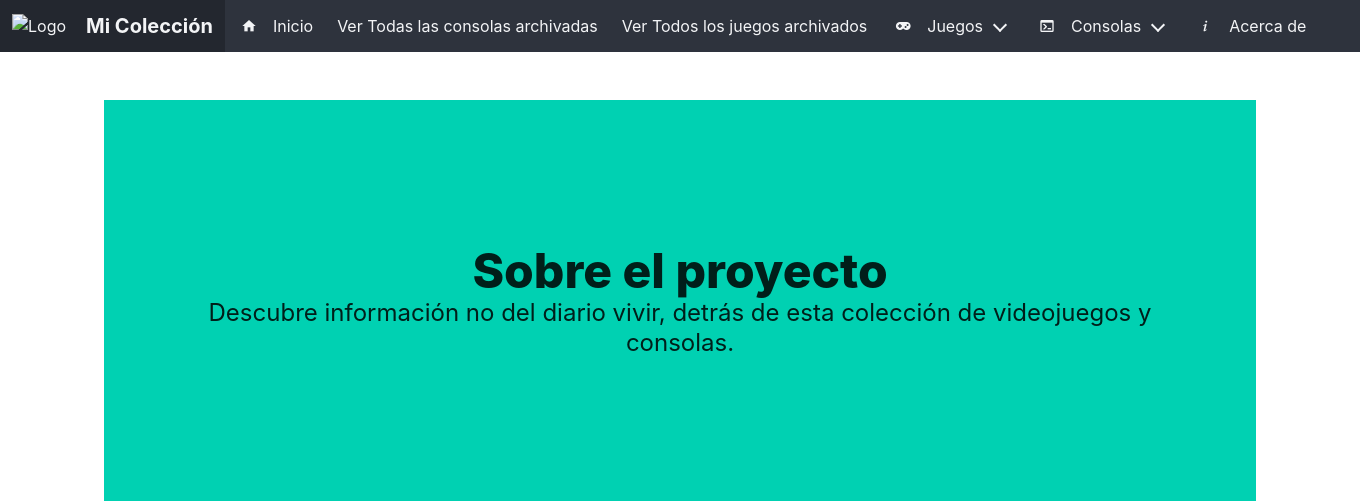
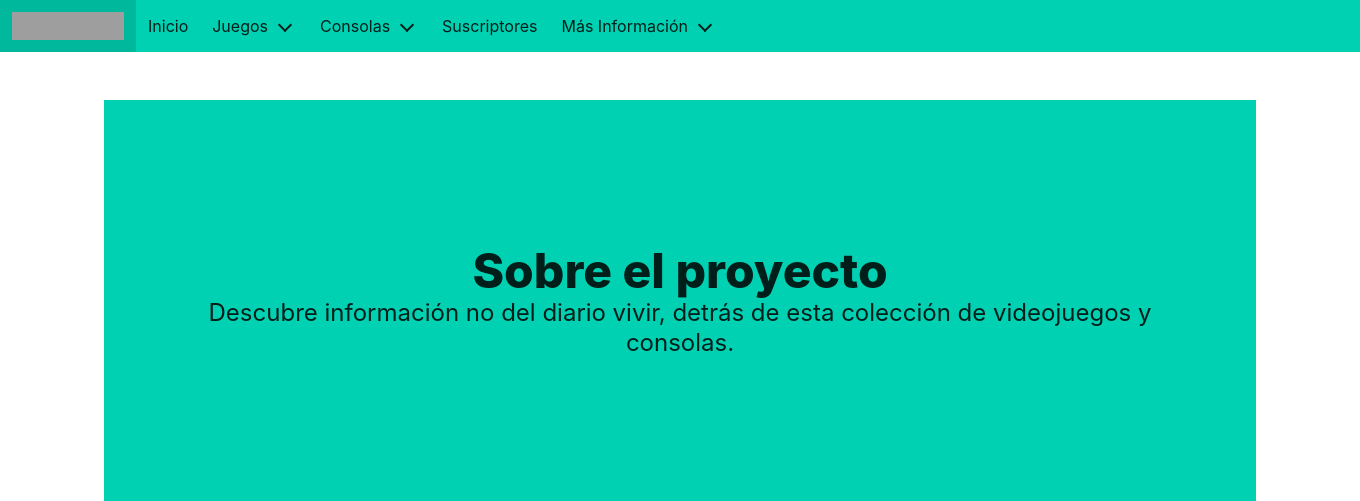
Before and after one commit to SantiArandaRod/dev_project, a FastAPI app: page /about in a window 1360 px wide. Shown: the top 501 px of the page. Run offline with FastAPI, Linux system fonts and the light colour scheme; grey boxes are pictures that could not be loaded.

Commit message:
add addons of navbar.html

```diff
--- a/templates/includes/navbar.html
+++ b/templates/includes/navbar.html
@@ -1,9 +1,7 @@
-{# templates/includes/navbar.html #}
-<nav class="navbar is-dark" role="navigation" aria-label="main navigation">
+<nav class="navbar is-primary" role="navigation" aria-label="main navigation">
   <div class="navbar-brand">
     <a class="navbar-item" href="/">
-      <img src="[https://zglfsrorntifwejtpmjq.supabase.co/storage/v1/object/public/pet.images/image/favicon.svg](https://zglfsrorntifwejtpmjq.supabase.co/storage/v1/object/public/pet.images/image/favicon.svg)" alt="Logo">
-      <span class="ml-2 has-text-weight-bold is-size-5">Mi Colección</span>
+      <img src="/statics/img2.jpg" alt="Logo" width="112" height="28">
     </a>
 
     <a role="button" class="navbar-burger" aria-label="menu" aria-expanded="false" data-target="navbarBasicExample">
@@ -17,49 +15,61 @@
   <div id="navbarBasicExample" class="navbar-menu">
     <div class="navbar-start">
       <a class="navbar-item" href="/">
-        <span class="icon"><i class="mdi mdi-home"></i></span>
-        <span>Inicio</span>
+        Inicio
       </a>
-  <a class="navbar-item" href="/consoles/archived">
-            Ver Todas las consolas archivadas
-          </a>
-          <a class="navbar-item" href="/games/archived">
-            Ver Todos los juegos archivados
-          </a>
+
       <div class="navbar-item has-dropdown is-hoverable">
         <a class="navbar-link">
-          <span class="icon"><i class="mdi mdi-gamepad-variant"></i></span>
-          <span>Juegos</span>
+          Juegos
         </a>
         <div class="navbar-dropdown">
           <a class="navbar-item" href="/games/view">
             Ver Todos
           </a>
-          <a class="navbar-item" href="/games/create">
-            Crear Nuevo
+          <a class="navbar-item" href="/games/create"> {# ENLACE NUEVO: AÑADIR JUEGO #}
+            Crear Nuevo Juego
+          </a>
+          <a class="navbar-item" href="/games/archived">
+            Juegos Archivados
           </a>
         </div>
       </div>
 
       <div class="navbar-item has-dropdown is-hoverable">
         <a class="navbar-link">
-          <span class="icon"><i class="mdi mdi-console"></i></span>
-          <span>Consolas</span>
+          Consolas
         </a>
         <div class="navbar-dropdown">
           <a class="navbar-item" href="/consoles/view">
             Ver Todas
           </a>
-          <a class="navbar-item" href="/consoles/create">
-            Crear Nueva
+          <a class="navbar-item" href="/consoles/create"> {# ENLACE NUEVO: AÑADIR CONSOLA #}
+            Crear Nueva Consola
+          </a>
+          <a class="navbar-item" href="/consoles/archived">
+            Consolas Archivadas
           </a>
         </div>
       </div>
 
-      <a class="navbar-item" href="/about">
-        <span class="icon"><i class="mdi mdi-information-variant"></i></span>
-        <span>Acerca de</span>
+      <a class="navbar-item" href="/subscribers">
+        Suscriptores
       </a>
+
+      <div class="navbar-item has-dropdown is-hoverable">
+        <a class="navbar-link">
+          Más Información
+        </a>
+        <div class="navbar-dropdown">
+          <a class="navbar-item" href="/about">
+            Sobre el Proyecto
+          </a>
+          <a class="navbar-item" href="/about_me">
+            Sobre Mí
+          </a>
+        </div>
+      </div>
+
     </div>
 
     <div class="navbar-end">
```
